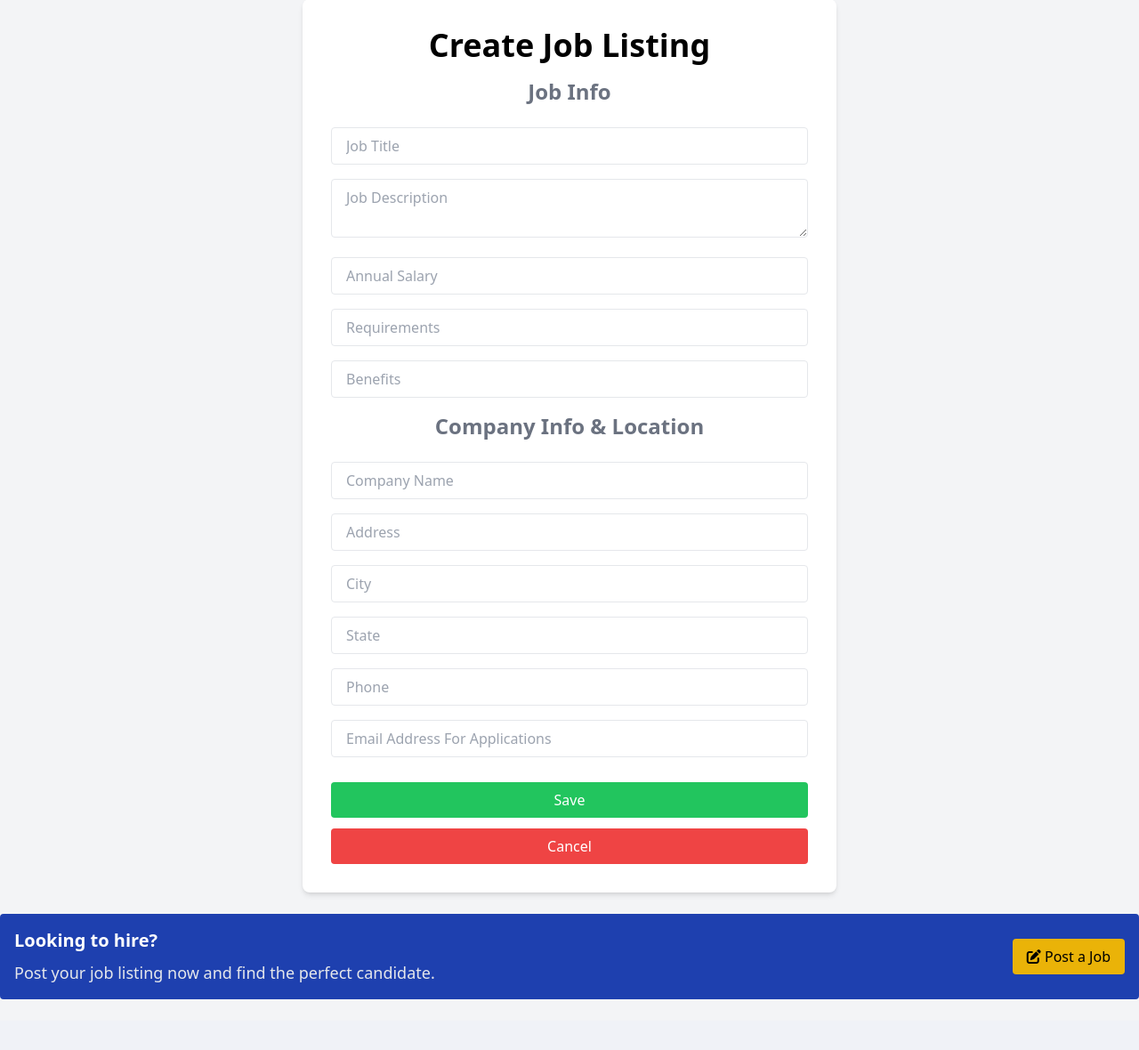
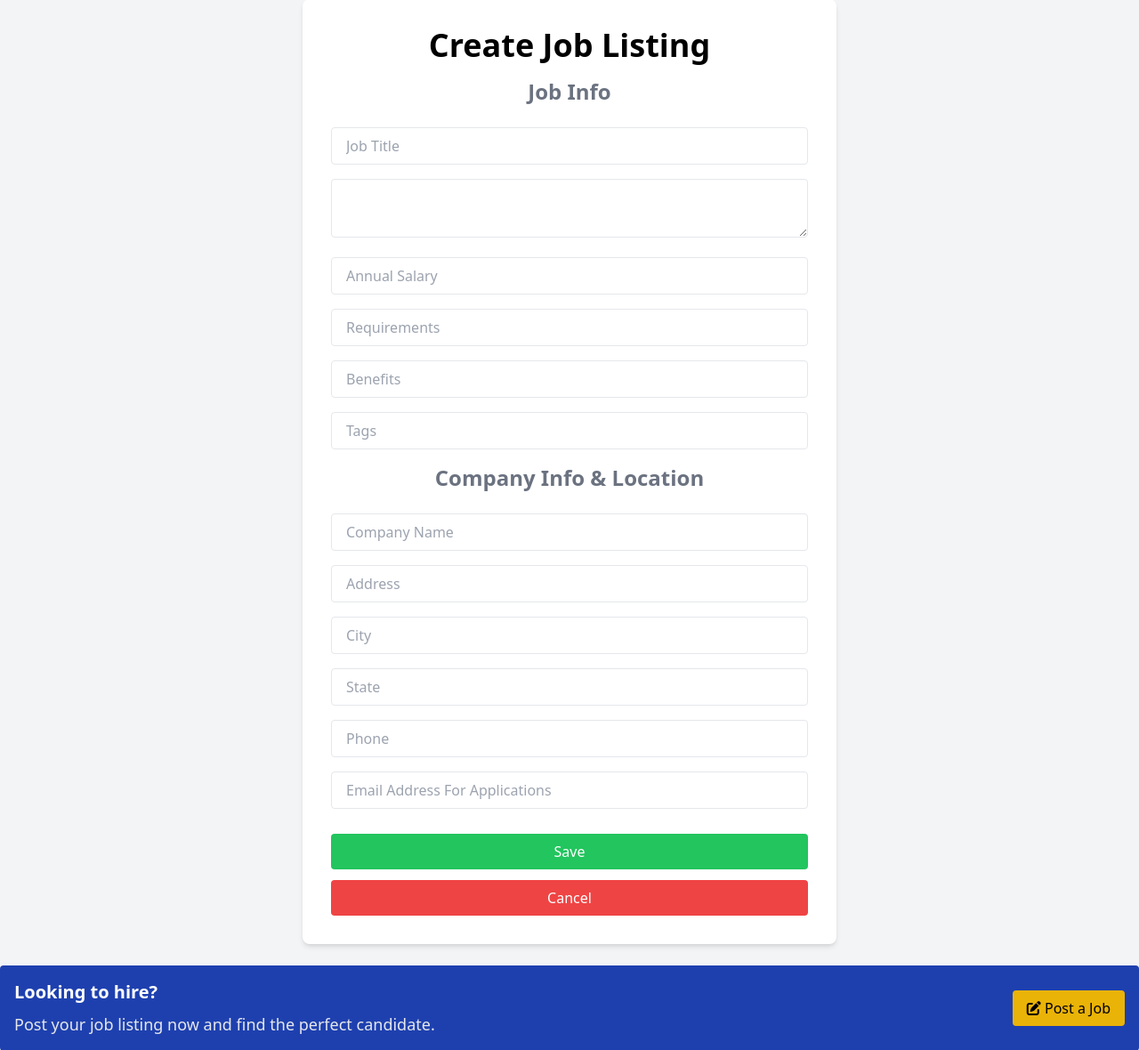
Before and after one commit to Belchenkov/workopia_php, a PHP site: page /listings/create in a window 1280 px wide. Shown: the part 269-1449 px from the top of the page at 89% size. Before the commit the page ends 1392 px from the top, so only its background shows below. Run offline with PHP 8.4, Linux system fonts and the light colour scheme; a stand-in replaces the project's code that opens the database connection.

Commit message:
Insert listings into db

```diff
--- a/App/controllers/ListingController.php
+++ b/App/controllers/ListingController.php
@@ -67,4 +67,78 @@ class ListingController
             'listing' => $listing
         ]);
     }
+
+    /**
+     * Store data in database
+     *
+     * @return void
+     */
+    public function store(): void
+    {
+        $allowedFields = [
+            'title',
+            'description',
+            'salary',
+            'tags',
+            'company',
+            'address',
+            'city',
+            'state',
+            'phone',
+            'email',
+            'requirements',
+            'benefits'
+        ];
+
+        $newListingData = array_intersect_key($_POST, array_flip($allowedFields));
+
+        $newListingData['user_id'] = 1;
+
+        $newListingData = array_map('sanitize', $newListingData);
+
+        $requiredFields = ['title', 'description', 'salary', 'email', 'city', 'state'];
+
+        $errors = [];
+
+        foreach ($requiredFields as $field) {
+            if (empty($newListingData[$field]) || !Validation::string($newListingData[$field])) {
+                $errors[$field] = ucfirst($field) . ' is required';
+            }
+        }
+
+        if (!empty($errors)) {
+            // Reload view with errors
+            loadView('listings/create', [
+                'errors' => $errors,
+                'listing' => $newListingData
+            ]);
+        } else {
+            // Submit data
+            $fields = [];
+
+            foreach ($newListingData as $field => $value) {
+                $fields[] = $field;
+            }
+
+            $fields = implode(', ', $fields);
+
+            $values = [];
+
+            foreach ($newListingData as $field => $value) {
+                // Convert empty strings to null
+                if ($value === '') {
+                    $newListingData[$field] = null;
+                }
+                $values[] = ':' . $field;
+            }
+
+            $values = implode(', ', $values);
+
+            $query = "INSERT INTO listings ({$fields}) VALUES ({$values})";
+
+            $this->db->query($query, $newListingData);
+
+            redirect('/listings');
+        }
+    }
 }
--- a/App/views/listings/create.view.php
+++ b/App/views/listings/create.view.php
@@ -10,45 +10,125 @@
                 <div class="message bg-green-100 p-3 my-3">
                   This is a success message.
                 </div> -->
-            <form method="POST">
+            <form method="POST" action="/listings">
                 <h2 class="text-2xl font-bold mb-6 text-center text-gray-500">
                     Job Info
                 </h2>
+                <?php if (isset($errors)) : ?>
+                    <?php foreach ($errors as $error) : ?>
+                        <div class="message bg-red-100 my-3"><?= $error ?></div>
+                    <?php endforeach; ?>
+                <?php endif; ?>
                 <div class="mb-4">
-                    <input type="text" name="title" placeholder="Job Title" class="w-full px-4 py-2 border rounded focus:outline-none" />
+                    <input
+                            type="text"
+                            name="title"
+                            placeholder="Job Title"
+                            class="w-full px-4 py-2 border rounded focus:outline-none"
+                            value="<?= $listing['title'] ?? '' ?>"
+                    />
                 </div>
                 <div class="mb-4">
-                    <textarea name="description" placeholder="Job Description" class="w-full px-4 py-2 border rounded focus:outline-none"></textarea>
+                    <textarea
+                            name="description"
+                            placeholder="Job Description"
+                            class="w-full px-4 py-2 border rounded focus:outline-none"
+                    >
+                        <?= $listing['description'] ?? '' ?>
+                    </textarea>
                 </div>
                 <div class="mb-4">
-                    <input type="text" name="salary" placeholder="Annual Salary" class="w-full px-4 py-2 border rounded focus:outline-none" />
+                    <input
+                            type="text"
+                            name="salary"
+                            placeholder="Annual Salary"
+                            class="w-full px-4 py-2 border rounded focus:outline-none"
+                            value="<?= $listing['salary'] ?? '' ?>"
+                    />
                 </div>
                 <div class="mb-4">
-                    <input type="text" name="requirements" placeholder="Requirements" class="w-full px-4 py-2 border rounded focus:outline-none" />
+                    <input
+                            type="text"
+                            name="requirements"
+                            placeholder="Requirements"
+                            class="w-full px-4 py-2 border rounded focus:outline-none"
+                            value="<?= $listing['requirements'] ?? '' ?>"
+                    />
                 </div>
                 <div class="mb-4">
-                    <input type="text" name="benefits" placeholder="Benefits" class="w-full px-4 py-2 border rounded focus:outline-none" />
+                    <input
+                            type="text"
+                            name="benefits"
+                            placeholder="Benefits"
+                            class="w-full px-4 py-2 border rounded focus:outline-none"
+                            value="<?= $listing['benefits'] ?? '' ?>"
+                    />
+                </div>
+                <div class="mb-4">
+                    <input
+                            type="text"
+                            name="tags"
+                            placeholder="Tags"
+                            class="w-full px-4 py-2 border rounded focus:outline-none"
+                            value="<?= $listing['tags'] ?? '' ?>"
+                    />
                 </div>
                 <h2 class="text-2xl font-bold mb-6 text-center text-gray-500">
                     Company Info & Location
                 </h2>
                 <div class="mb-4">
-                    <input type="text" name="company" placeholder="Company Name" class="w-full px-4 py-2 border rounded focus:outline-none" />
+                    <input
+                            type="text"
+                            name="company"
+                            placeholder="Company Name"
+                            class="w-full px-4 py-2 border rounded focus:outline-none"
+                            value="<?= $listing['company'] ?? '' ?>"
+                    />
                 </div>
                 <div class="mb-4">
-                    <input type="text" name="address" placeholder="Address" class="w-full px-4 py-2 border rounded focus:outline-none" />
+                    <input
+                            type="text"
+                            name="address"
+                            placeholder="Address"
+                            class="w-full px-4 py-2 border rounded focus:outline-none"
+                            value="<?= $listing['address'] ?? '' ?>"
+                    />
                 </div>
                 <div class="mb-4">
-                    <input type="text" name="city" placeholder="City" class="w-full px-4 py-2 border rounded focus:outline-none" />
+                    <input
+                            type="text"
+                            name="city"
+                            placeholder="City"
+                            class="w-full px-4 py-2 border rounded focus:outline-none"
+                            value="<?= $listing['city'] ?? '' ?>"
+                    />
                 </div>
                 <div class="mb-4">
-                    <input type="text" name="state" placeholder="State" class="w-full px-4 py-2 border rounded focus:outline-none" />
+                    <input
+                            type="text"
+                            name="state"
+                            placeholder="State"
+                            class="w-full px-4 py-2 border rounded focus:outline-none"
+                            value="<?= $listing['state'] ?? '' ?>"
+                    />
                 </div>
                 <div class="mb-4">
-                    <input type="text" name="phone" placeholder="Phone" class="w-full px-4 py-2 border rounded focus:outline-none" />
+                    <input
+                            type="text"
+                            name="phone"
+                            placeholder="Phone"
+                            class="w-full px-4 py-2 border rounded focus:outline-none"
+                            value="<?= $listing['phone'] ?? '' ?>"
+                    />
                 </div>
                 <div class="mb-4">
-                    <input type="email" name="email" placeholder="Email Address For Applications" class="w-full px-4 py-2 border rounded focus:outline-none" />
+                    <input
+                            type="email"
+                            name="email"
+                            placeholder="Email Address For Applications"
+                            class="w-full px-4 py-2 border rounded focus:outline-none"
+                            value="<?= $listing['email'] ?? '' ?>"
+                    />
                 </div>
                 <button class="w-full bg-green-500 hover:bg-green-600 text-white px-4 py-2 my-3 rounded focus:outline-none">
                     Save
--- a/App/views/listings/show.view.php
+++ b/App/views/listings/show.view.php
@@ -27,7 +27,11 @@
                     <li class="mb-2">
                         <strong>Location:</strong> <?= $listing->city ?>, <?= $listing->state ?>
                     </li>
-                    <li class="mb-2"><strong>Tags:</strong> <?= $listing->tags ?></li>
+                    <?php if (!empty($listing->tags)) : ?>
+                        <li class="mb-2">
+                            <strong>Tags:</strong> <?= $listing->tags ?>
+                        </li>
+                    <?php endif; ?>
                 </ul>
             </div>
         </div>
--- a/Framework/Validation.php
+++ b/Framework/Validation.php
@@ -8,10 +8,10 @@ class Validation
      *
      * @param string $value
      * @param int $min
-     * @param int $max
+     * @param mixed $max
      * @return bool
      */
-    public static function string(string $value, int $min = 1, int $max): bool
+    public static function string(string $value, int $min = 1, $max = INF): bool
     {
         if (is_string($value)) {
             $value = trim($value);
--- a/helpers.php
+++ b/helpers.php
@@ -6,7 +6,7 @@
  * @param string $path
  * @return string
  */
-function basePath($path = '')
+function basePath(string $path = ''): string
 {
     return __DIR__ . '/' . $path;
 }
@@ -15,10 +15,10 @@ function basePath($path = '')
  * Load a view
  *
  * @param string $name
+ * @param array $data
  * @return void
- *
  */
-function loadView($name, $data = [])
+function loadView(string $name, array $data = []): void
 {
     $viewPath = basePath("App/views/{$name}.view.php");
 
@@ -35,10 +35,10 @@ function loadView($name, $data = [])
  * Load a partial
  *
  * @param string $name
+ * @param array $data
  * @return void
- *
  */
-function loadPartial($name, $data = [])
+function loadPartial(string $name, array $data = []): void
 {
     $partialPath = basePath("App/views/partials/{$name}.php");
 
@@ -56,7 +56,7 @@ function loadPartial($name, $data = [])
  * @param mixed $value
  * @return void
  */
-function inspect($value)
+function inspect(mixed $value): void
 {
     echo '<pre>';
     var_dump($value);
@@ -69,7 +69,7 @@ function inspect($value)
  * @param mixed $value
  * @return void
  */
-function inspectAndDie($value)
+function inspectAndDie(mixed $value): void
 {
     echo '<pre>';
     die(var_dump($value));
@@ -82,7 +82,7 @@ function inspectAndDie($value)
  * @param string $salary
  * @return string Formatted Salary
  */
-function formatSalary($salary)
+function formatSalary(string $salary): string
 {
     return '$' . number_format(floatval($salary));
 }
@@ -93,7 +93,7 @@ function formatSalary($salary)
  * @param string $dirty
  * @return string
  */
-function sanitize($dirty)
+function sanitize(string $dirty): string
 {
     return filter_var(trim($dirty), FILTER_SANITIZE_SPECIAL_CHARS);
 }
@@ -104,7 +104,7 @@ function sanitize($dirty)
  * @param string $url
  * @return void
  */
-function redirect($url)
+function redirect(string $url): void
 {
     header("Location: {$url}");
     exit;
--- a/routes.php
+++ b/routes.php
@@ -10,3 +10,4 @@ $router->get('/listings', 'ListingController@index');
 $router->get('/listings/create', 'ListingController@create');
 $router->get('/listing', 'ListingController@show');
 $router->get('/listing/{id}', 'ListingController@show');
+$router->post('/listings', 'ListingController@store');
```
Also changed, not shown: App/views/home.view.php (+5 -3 lines), App/views/listings/index.view.php (+5 -3 lines).
